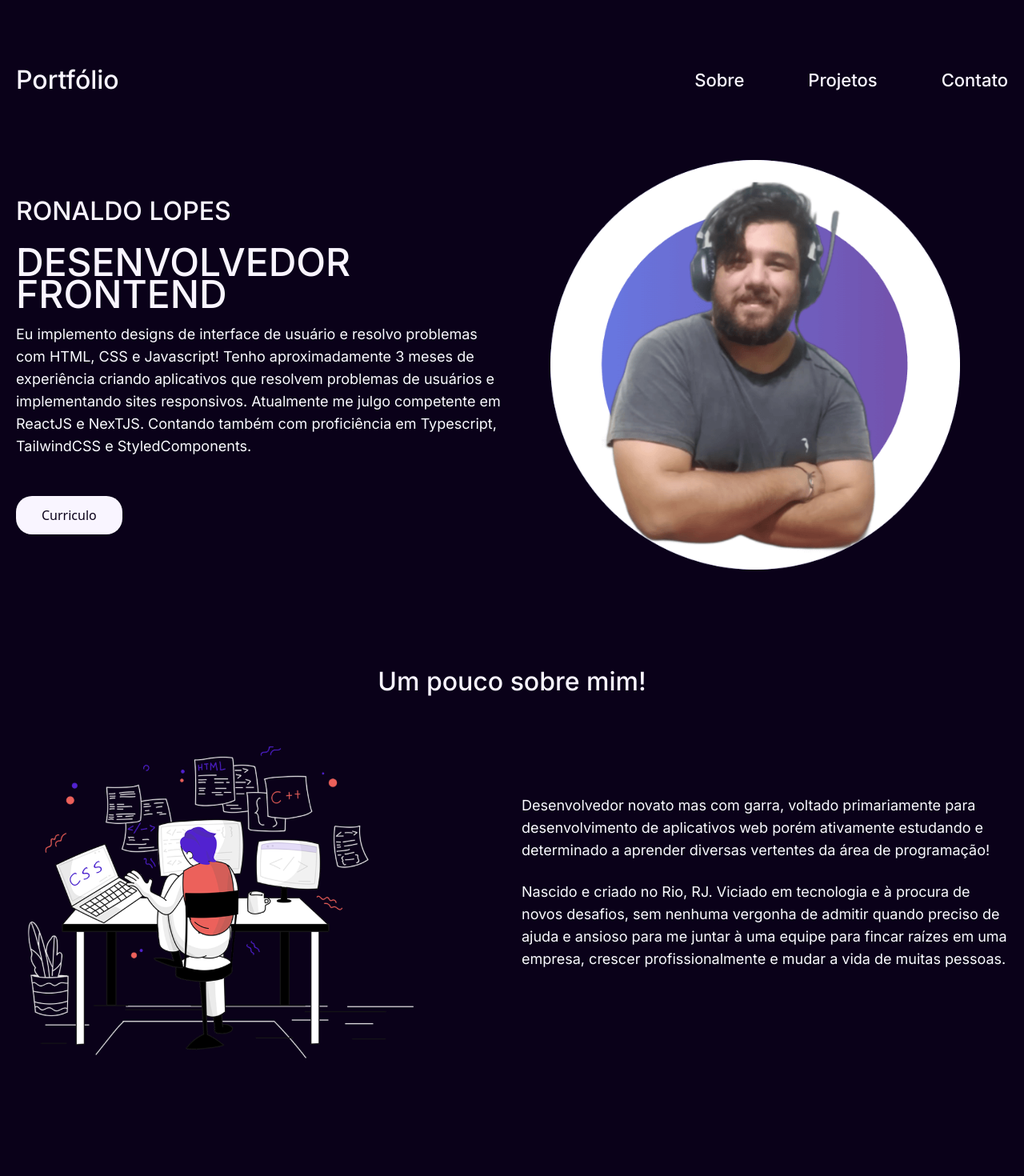
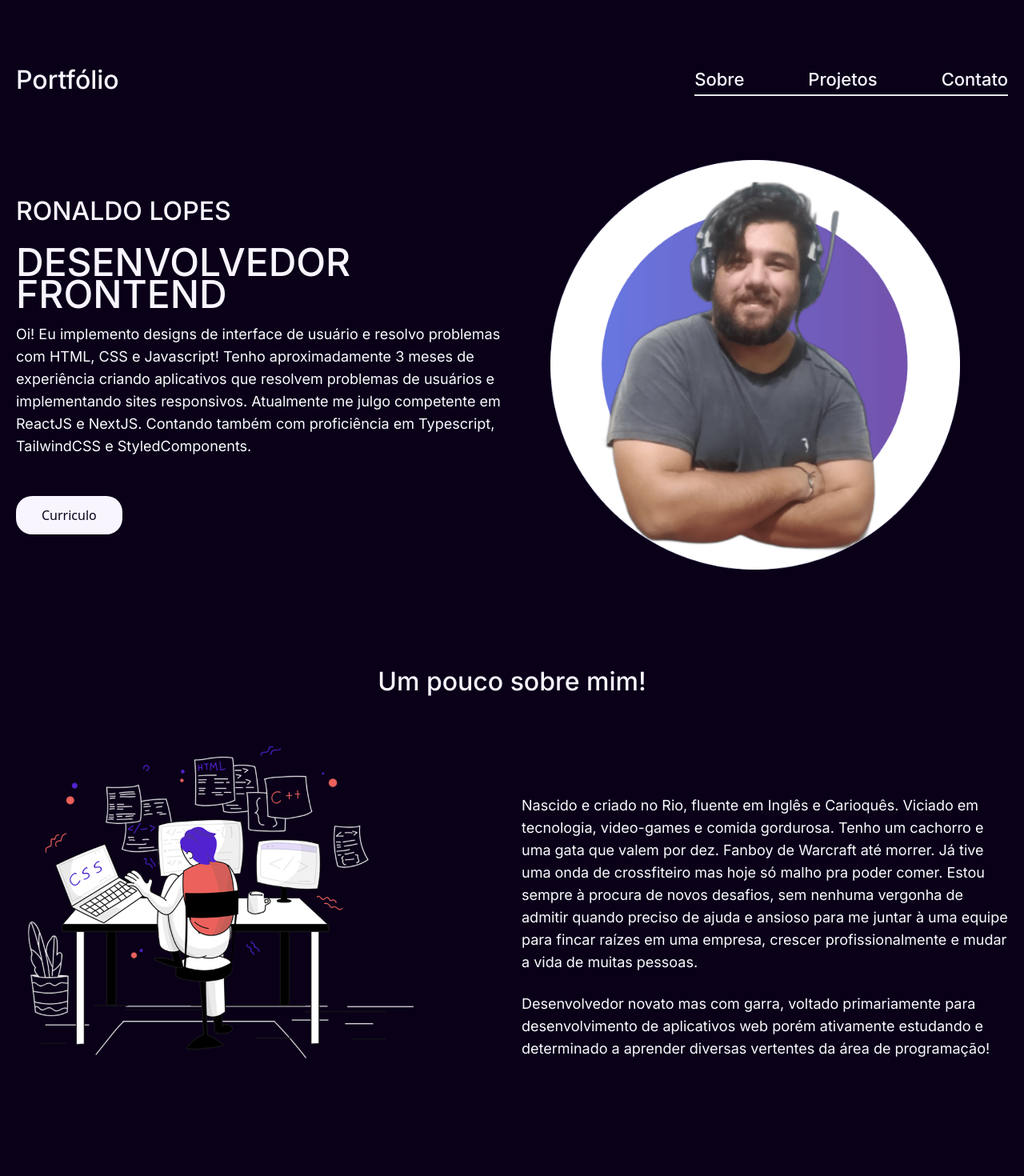
Before and after one commit to ronlopes95/portfolioNext, a Next.js app: page / in a window 1280 px wide. Shown: the top 1470 px of the page at 80% size. Built offline with nearby package versions, Linux system fonts and the light colour scheme.

Commit message:
refinando o texto dos paragrafos e estilizando um pouco a navbar

```diff
--- a/src/components/Description.tsx
+++ b/src/components/Description.tsx
@@ -16,16 +16,20 @@ export const Description = () => (
 
       <div className="max-w-[38rem] flex-1 items-center justify-between pt-[7.563rem]">
         <p>
+          Nascido e criado no Rio, fluente em Inglês e Carioquês. Viciado em
+          tecnologia, video-games e comida gordurosa. Tenho um cachorro e uma
+          gata que valem por dez. Fanboy de Warcraft até morrer. Já tive uma
+          onda de crossfiteiro mas hoje só malho pra poder comer. Estou sempre à
+          procura de novos desafios, sem nenhuma vergonha de admitir quando
+          preciso de ajuda e ansioso para me juntar à uma equipe para fincar
+          raízes em uma empresa, crescer profissionalmente e mudar a vida de
+          muitas pessoas.
+        </p>
+        <br />
+        <p>
           Desenvolvedor novato mas com garra, voltado primariamente para
           desenvolvimento de aplicativos web porém ativamente estudando e
           determinado a aprender diversas vertentes da área de programação!
-        </p>
-        <br />
-        <p>
-          Nascido e criado no Rio, RJ. Viciado em tecnologia e à procura de
-          novos desafios, sem nenhuma vergonha de admitir quando preciso de
-          ajuda e ansioso para me juntar à uma equipe para fincar raízes em uma
-          empresa, crescer profissionalmente e mudar a vida de muitas pessoas.
         </p>
       </div>
     </div>
--- a/src/components/Hero.tsx
+++ b/src/components/Hero.tsx
@@ -6,7 +6,8 @@ export const Hero = () => (
       <h2 className="mb-6">RONALDO LOPES</h2>
       <h1 className="mb-4">DESENVOLVEDOR FRONTEND</h1>
       <p className="mb-12">
-        Eu implemento designs de interface de usuário e resolvo problemas com
+        Oi! Eu implemento designs de interface de usuário e resolvo problemas
+        com
         <span className="duration-500 ease-in-out hover:text-indigo-600">
           {' '}
           HTML, CSS e Javascript
@@ -15,7 +16,7 @@ export const Hero = () => (
         resolvem problemas de usuários e implementando sites responsivos.
         Atualmente me julgo competente em{' '}
         <span className="duration-500 ease-in-out hover:text-indigo-600">
-          ReactJS e NexTJS
+          ReactJS e NextJS
         </span>
         . Contando também com proficiência em{' '}
         <span className="duration-500 ease-in-out hover:text-indigo-600">
--- a/src/components/Navbar.tsx
+++ b/src/components/Navbar.tsx
@@ -7,12 +7,12 @@ const link = [
 export const Navbar = () => (
   <nav className="flex w-full justify-between">
     <h2>Portfólio</h2>
-    <ul className="flex items-center gap-20">
+    <ul className="flex items-center gap-20 border-b-2">
       {link.map(({ name, link }) => (
         <li key={name}>
           <a
             href={link}
-            className="defaultText text-[1.375rem] leading-[1.6875rem]"
+            className="defaultText text-[1.375rem] leading-[1.6875rem] duration-500 ease-in-out hover:text-indigo-600"
           >
             {name}
           </a>
--- a/src/components/Projects.tsx
+++ b/src/components/Projects.tsx
@@ -6,7 +6,7 @@ const projectsList = ['Project1', 'Project2', 'Project3', 'Project 4']
 export const Projects = () => (
   <section id="projetos">
     <div className="flex justify-center">
-      <h2 className="pt-[7.5rem] pb-20">Projetos</h2>
+      <h2 className="pt-[7.5rem] pb-20">Meus projetos!</h2>
     </div>
 
     <span className="border-6 rounded-['1.25rem'] border-solid border-custom-white-100">
```
